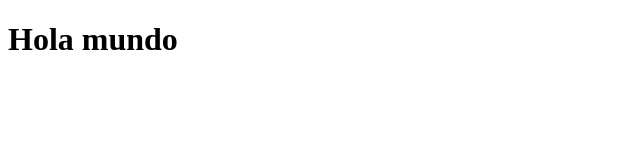
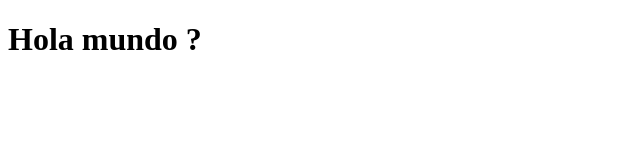
Before and after one commit to GitHopes/senay.github.io, a plain HTML site: page index.html in a window 1280 px wide. Shown: the full height of the page, 0-640 px from the left. Drawn offline with Linux system fonts and the light colour scheme.

Commit message:
Update index.html

```diff
--- a/index.html
+++ b/index.html
@@ -6,6 +6,6 @@
     <title>Document</title>
 </head>
 <body>
-    <h1>Hola mundo</h1>
+    <h1>Hola mundo ?</h1>
 </body>
 </html>
```
